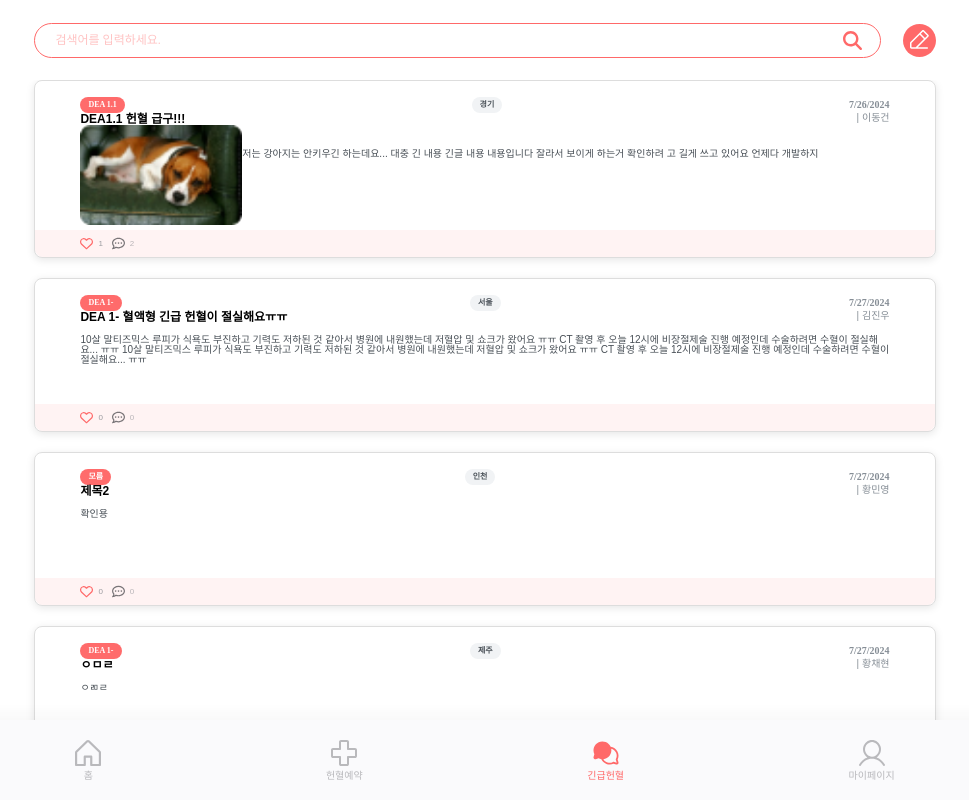
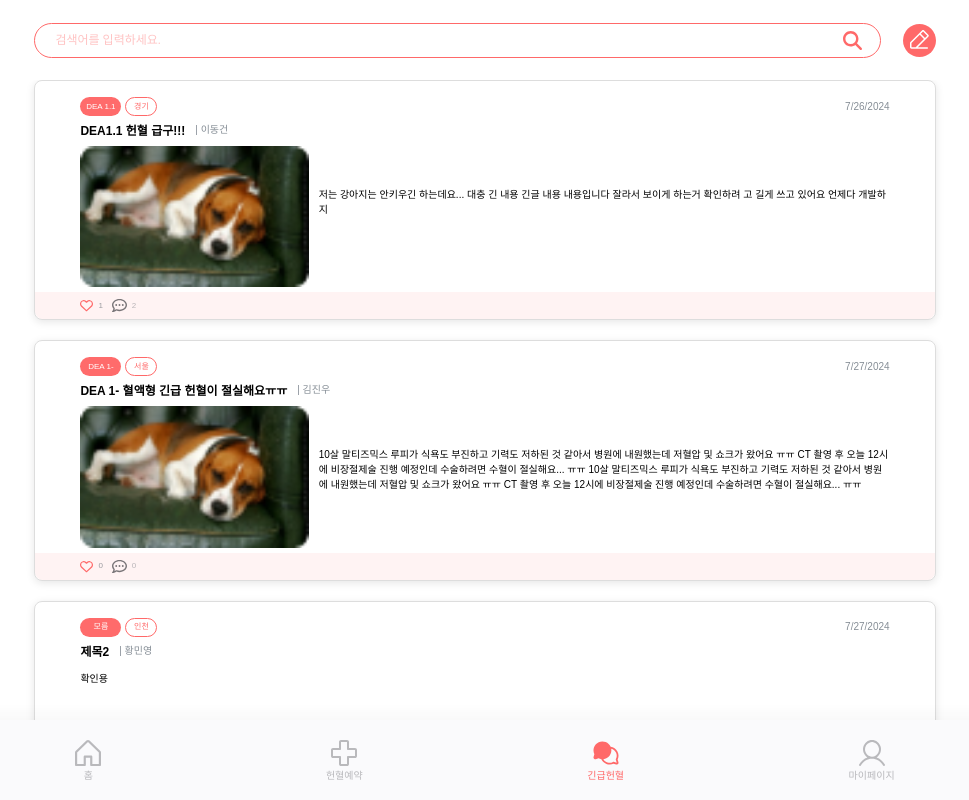
Before and after one commit to LikeLion-at-DGU/2024-hackathon-3-sharedog-frontend, a React (Vite) app: page /bloodPost in a window 1280 px wide. Shown: the whole page, without its empty margins (155-1124 px from the left). Built offline with nearby package versions, Linux system fonts and the light colour scheme.

Commit message:
Design: 긴급헌혈페이지 필터만 빼고구현완료

```diff
--- a/src/components/bloodPostCard/BloodPostCard.jsx
+++ b/src/components/bloodPostCard/BloodPostCard.jsx
@@ -1,5 +1,5 @@
 // 긴급헌혈페이지 작성게시글 보여주는 카드(마이페이지에서도 사용가능)담당자:이동건
-import { Wrapper,ContentWrapper, Header,Body, Title, Writer, Content, Footer, Badge,
+import { Wrapper,ContentWrapper, Header,TagWrapper,Body, Title, Writer, Content, Footer, Badge,
      Tag, DateText,LikeCount, CommentCount,CommentIcon, ImageWrapper,  FooterIcon, HeartIcon
 
     } from './Styled';
@@ -22,8 +22,11 @@ const BloodPostCard= ({ image, title, content, date, commentsCount, likes, blood
         <Wrapper>
             <ContentWrapper>
                 <Header>
-                    <Badge>{bloodType}</Badge>
-                    <Tag>{region}</Tag>
+                    <TagWrapper>
+                        <Badge>{bloodType}</Badge>
+                        <Tag>{region}</Tag>
+                    </TagWrapper>
+
                     <DateText>{new Date(date).toLocaleDateString()}</DateText>
                 </Header>
 
--- a/src/components/bloodPostCard/Styled.jsx
+++ b/src/components/bloodPostCard/Styled.jsx
@@ -3,10 +3,6 @@
 import styled from 'styled-components';
 import { FontAwesomeIcon } from '@fortawesome/react-fontawesome';
 // 기본 글꼴 설정
-const baseFont = `
-    font-family: 'SUIT', sans-serif;
-    font-weight: 500;
-`;
 
 // Wrapper: 카드의 전체 레이아웃
 export const Wrapper = styled.div`
@@ -33,6 +29,7 @@ export const ContentWrapper= styled.div`
     margin: 0 auto;
     margin-top: 16px;
     margin-bottom: 5px;
+    gap:9px;
 `;
 // Header: 카드 상단에 배지와 태그를 포함하는 영역
 export const Header = styled.div`
@@ -42,6 +39,73 @@ export const Header = styled.div`
     align-items: center;
     /* margin-bottom: 8px; */
 `;
+export const TagWrapper= styled.div`//피종류 지역 묶은거
+    display: flex;
+    gap: 4px;
+`;
+
+// Badge: 혈액형 배지
+export const Badge = styled.div`
+    display: flex;
+    align-items: center;
+    justify-content: center;
+    background-color: #ff6b6b;
+    color: white;
+    /* padding: 4px 13px; */
+    width: 41px;
+    height: 19px;
+    border-radius: 12px;
+
+    font-family: 'SUIT', sans-serif;
+    font-weight: 500;
+    font-size: 8px;
+`;
+
+// Tag: 지역 태그
+export const Tag = styled.div`
+    display: flex;
+    width: 32px;
+    height: 19px;
+    justify-content: center;
+    align-items: center;
+    border-radius: 12px;
+    font-family: 'SUIT', sans-serif;
+    font-weight: 500;
+    font-size: 8px;
+    border: 0.397px solid #FF6969;
+    background: #FFF;
+    color:#FF6969;
+`;
+
+// DateText: 작성일 표시
+export const DateText = styled.div`
+ font-size: 10px;
+ font-family: 'SUIT', sans-serif;
+ font-weight: 500;
+  color: #868e96;
+`;
+// Title: 게시글 제목
+export const Title = styled.h3`
+  font-family: 'SUIT', sans-serif;
+    font-weight: 700;
+  /* margin: 8px 0; */
+  font-size: 12px;
+  font-weight: 700;
+  display: flex;
+  justify-content: flex-start;
+  gap:10px;
+`;
+
+// Writer: 작성자 이름
+export const Writer = styled.div`
+  font-family: 'SUIT', sans-serif;
+  font-weight: 500;
+  display: flex;
+  font-size: 10px;
+  color: #868e96;
+  flex-shrink: 0;
+`;
+
 
 //Body: 이미지랑 내용들어가는곳
 export const Body = styled.div`
@@ -49,49 +113,25 @@ export const Body = styled.div`
   //이미지 있을때랑 없을때 배열다르게
   justify-content: ${props => (props.hasImage ? 'space-between' : 'center')};
   align-items: center;
+  gap:10px;
   /* margin-bottom: 8px; */
 `;
-// Badge: 혈액형 배지
-export const Badge = styled.span`
-  background-color: #ff6b6b;
-  color: white;
-  padding: 4px 8px;
-  border-radius: 12px;
-  font-size: 8px;
+
+// ImageWrapper: 이미지가 있을 경우 감싸는 래퍼
+export const ImageWrapper = styled.div`
+    display: flex;
+    width: 40%;
+    min-height: 52px;
+    overflow: hidden;
+    border-radius: 8px;
+  /* margin-top: 12px; */
+    img {
+        width: 100%;
+        flex-shrink: 0;
+        height: auto;
+        min-height: 52px;
+    }
 `;
-
-// Tag: 지역 태그
-export const Tag = styled.span`
-  background-color: #f1f3f5;
-  color: #495057;
-  padding: 4px 8px;
-  border-radius: 12px;
-  font-size: 8px;
-`;
-
-// DateText: 작성일 표시
-export const DateText = styled.span`
- font-size: 10px;
-  color: #868e96;
-`;
-// Title: 게시글 제목
-export const Title = styled.h3`
-  ${baseFont}
-  /* margin: 8px 0; */
-  font-size: 12px;
-  font-weight: bold;
-  display: flex;
-  justify-content: space-between;
-`;
-
-// Writer: 작성자 이름
-export const Writer = styled.div`
-  ${baseFont}
-  display: flex;
-  font-size: 10px;
-  color: #868e96;
-`;
-
 // Content: 게시글 내용
 export const Content = styled.p`
     display: flex;
@@ -100,28 +140,13 @@ export const Content = styled.p`
     height: 52px;
     overflow: hidden;
 
-  ${baseFont}
+    font-family: 'SUIT', sans-serif;
+    font-weight: 500;
     font-size: 10px;
-  color: #495057;
-  margin: 12px 0;
+    color: #000;
+    line-height: 15px; /* 150% */
+    margin: 4px 0 12px;
 `;
-
-// ImageWrapper: 이미지가 있을 경우 감싸는 래퍼
-export const ImageWrapper = styled.div`
-display: flex;
-  width: 25%;
-  min-height: 52px;
-  overflow: hidden;
-  border-radius: 8px;
-  /* margin-top: 12px; */
-  img {
-    width: 100%;
-
-    height: auto;
-    min-height: 52px;
-  }
-`;
-
 // // PlaceholderImage: 이미지가 없을 때 표시되는 플레이스홀더
 // export const PlaceholderImage = styled.div`
 //   background-color: #f1f3f5;
@@ -134,7 +159,8 @@ display: flex;
 
 // Footer: 카드 하단에 좋아요 수, 댓글 수, 작성일을 포함하는 영역
 export const Footer = styled.div`
-  ${baseFont}
+    font-family: 'SUIT', sans-serif;
+    font-weight: 500;
     display: flex;
     width: 100%;
     height: 27px;
@@ -187,10 +213,10 @@ export const CommentCount = styled.div`
     gap:5px
 `;
 
-const CommetntBtn =styled.button` // 좋아요 버튼만들기
+const CommetntBtn =styled.button` // 댓글 버튼기능만들기
     display: flex;
 
-    font-size: 13px;
+    font-size: 15px;
     justify-content: center;
     align-items: center;
     color:#3e3e42b1;
@@ -200,7 +226,7 @@ const CommetntBtn =styled.button` // 좋아요 버튼만들기
     margin: 0;
     cursor: pointer;
 `;
-export const CommentIcon = ({ icon, onClick }) => ( //하트아이콘 버튼
+export const CommentIcon = ({ icon, onClick }) => ( //댓글아이콘 버튼
     <CommetntBtn onClick={onClick}>
         <FontAwesomeIcon icon={icon} />
     </CommetntBtn>
--- a/src/data/dummyBloodPost.jsx
+++ b/src/data/dummyBloodPost.jsx
@@ -19,7 +19,7 @@ const dummyBloodPost =[
         "content": "10살 말티즈믹스 루피가 식욕도 부진하고 기력도 저하된 것 같아서 병원에 내원했는데 저혈압 및 쇼크가 왔어요 ㅠㅠ CT 촬영 후 오늘 12시에 비장절제술 진행 예정인데 수술하려면 수혈이 절실해요... ㅠㅠ 10살 말티즈믹스 루피가 식욕도 부진하고 기력도 저하된 것 같아서 병원에 내원했는데 저혈압 및 쇼크가 왔어요 ㅠㅠ CT 촬영 후 오늘 12시에 비장절제술 진행 예정인데 수술하려면 수혈이 절실해요... ㅠㅠ",
         "created_at": "2024-07-27T00:24:17.494386",
         "updated_at": "2024-07-27T00:24:17.494386",
-        "image": null,
+        "image": PostDog,
         "comments_cnt": 0,
         "like_num": 0,
         "blood": "DEA 1-",
@@ -54,7 +54,7 @@ const dummyBloodPost =[
     },
     {
         "id": 5,
-        "title": "ㄻㄹ",
+        "title": "제목이 너무길어지면ㅇ 어떻게되나보고싱ㅍ으마 가나다라바마사아마아어라 ㅓ리ㅓㅇ라ㅓㅏㅣ",
         "content": "ㅎㄷㅁㅇ",
         "created_at": "2024-07-27T19:21:13.851864",
         "updated_at": "2024-07-27T19:21:13.851864",
```
Lines whose indentation alone changed are shown as unchanged.
